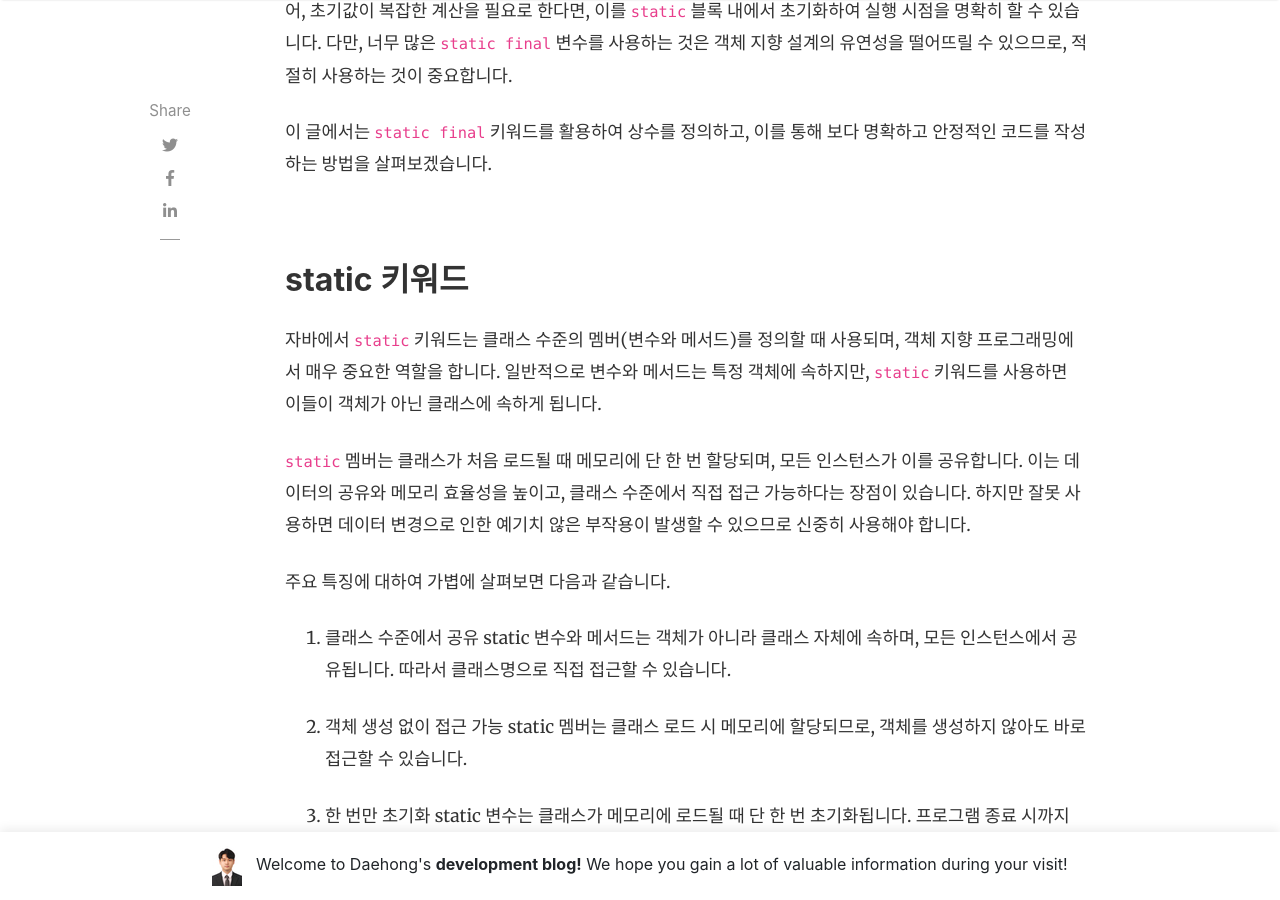
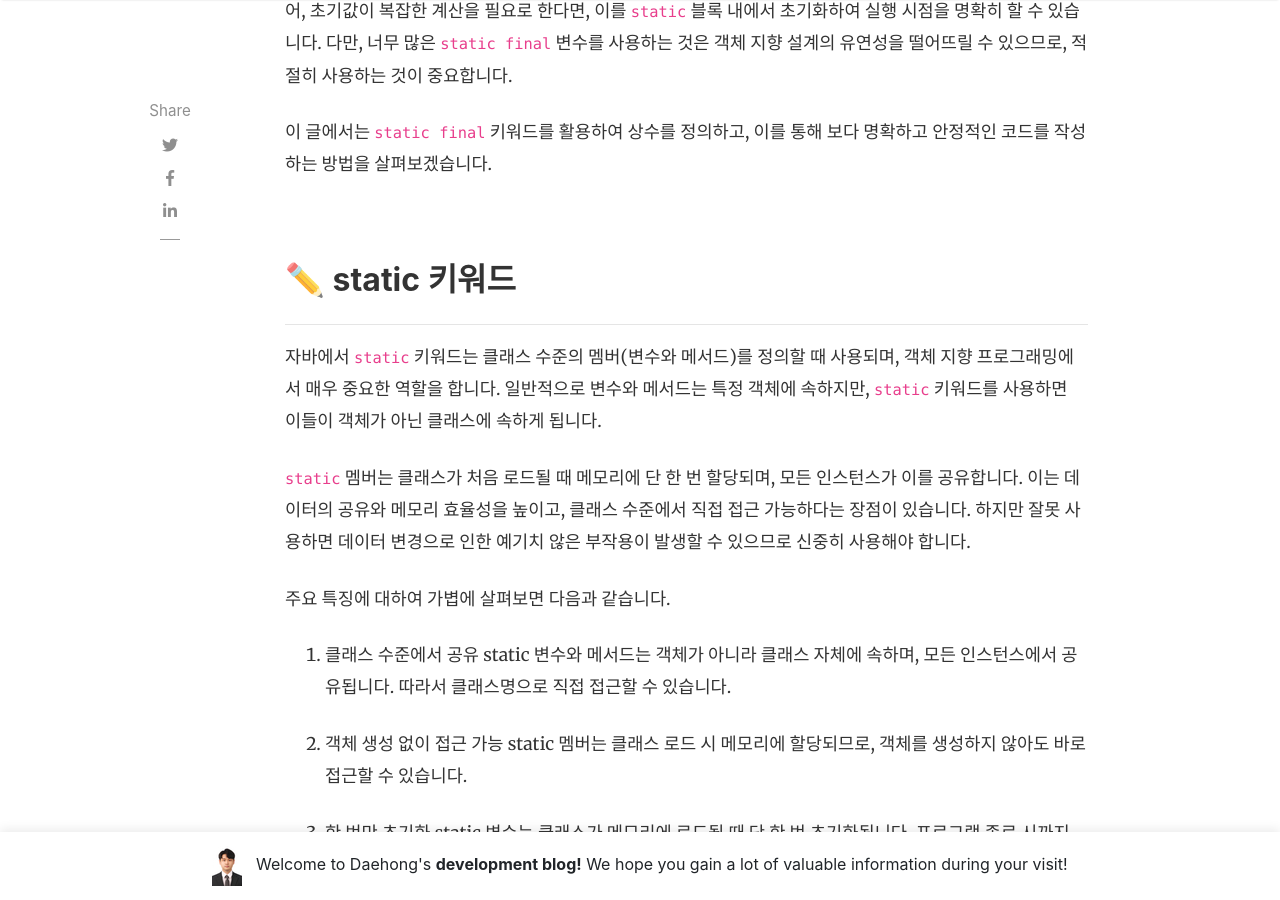
Before and after one commit to JeonDaehong/JeonDaehong.github.io, a Jekyll site: the page built from _posts/2024-11-28-java-static-final-keyword.md, in a window 1280 px wide and 900 px high, scrolled down 1637 px. Built offline with Jekyll 4.4.1, drawn with Linux system fonts in a browser that asks for light colours; nearby versions of some CDN libraries; comment, search, counter and statistics services are not loaded.

```diff
--- a/_posts/2024-11-28-java-static-final-keyword.md
+++ b/_posts/2024-11-28-java-static-final-keyword.md
@@ -20,7 +20,8 @@ rating: 5
 
 <br>
 
-## static 키워드
+## ✏️ static 키워드
+---
 
 자바에서 `static` 키워드는 클래스 수준의 멤버(변수와 메서드)를 정의할 때 사용되며, 객체 지향 프로그래밍에서 매우 중요한 역할을 합니다. 일반적으로 변수와 메서드는 특정 객체에 속하지만, `static` 키워드를 사용하면 이들이 객체가 아닌 클래스에 속하게 됩니다.
 
```
